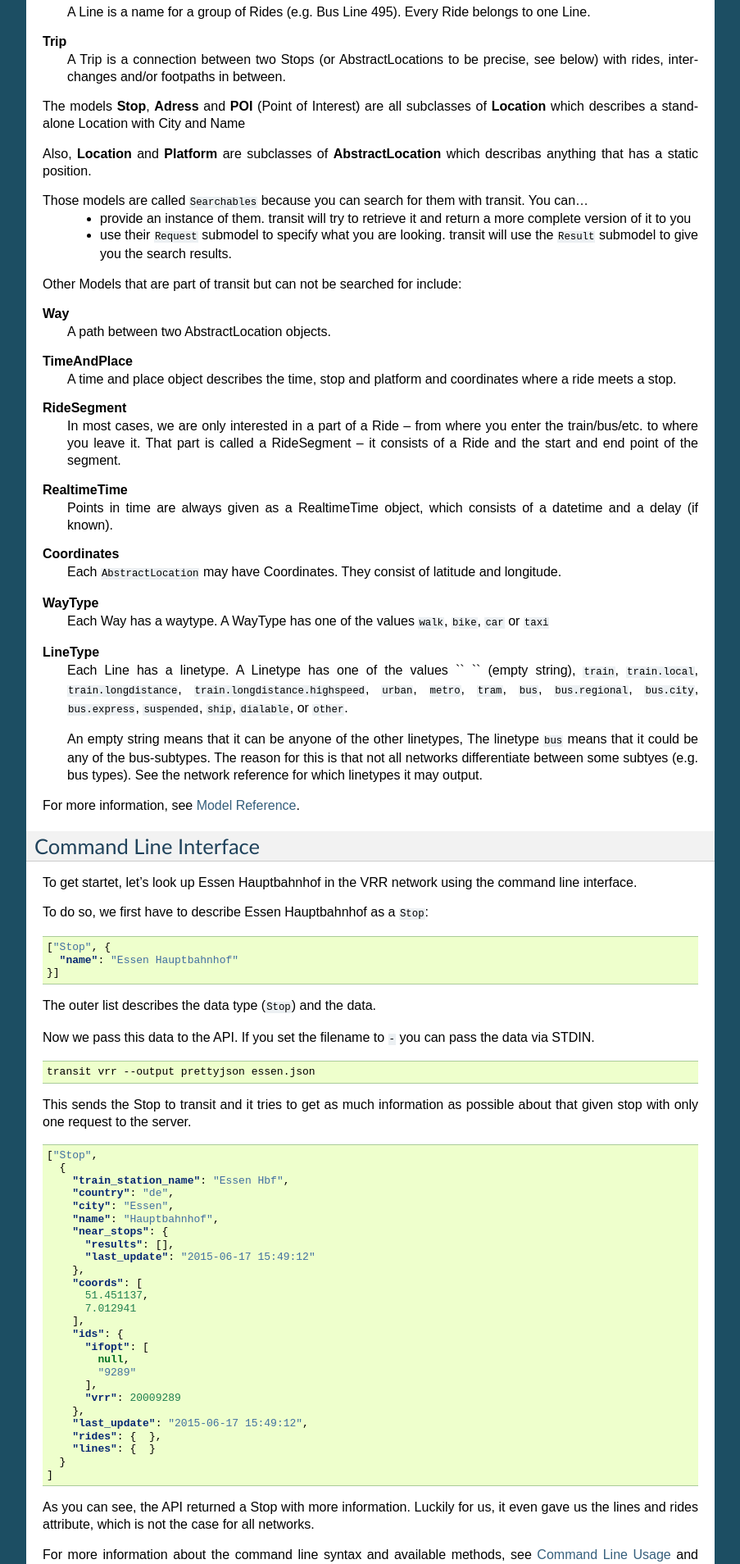
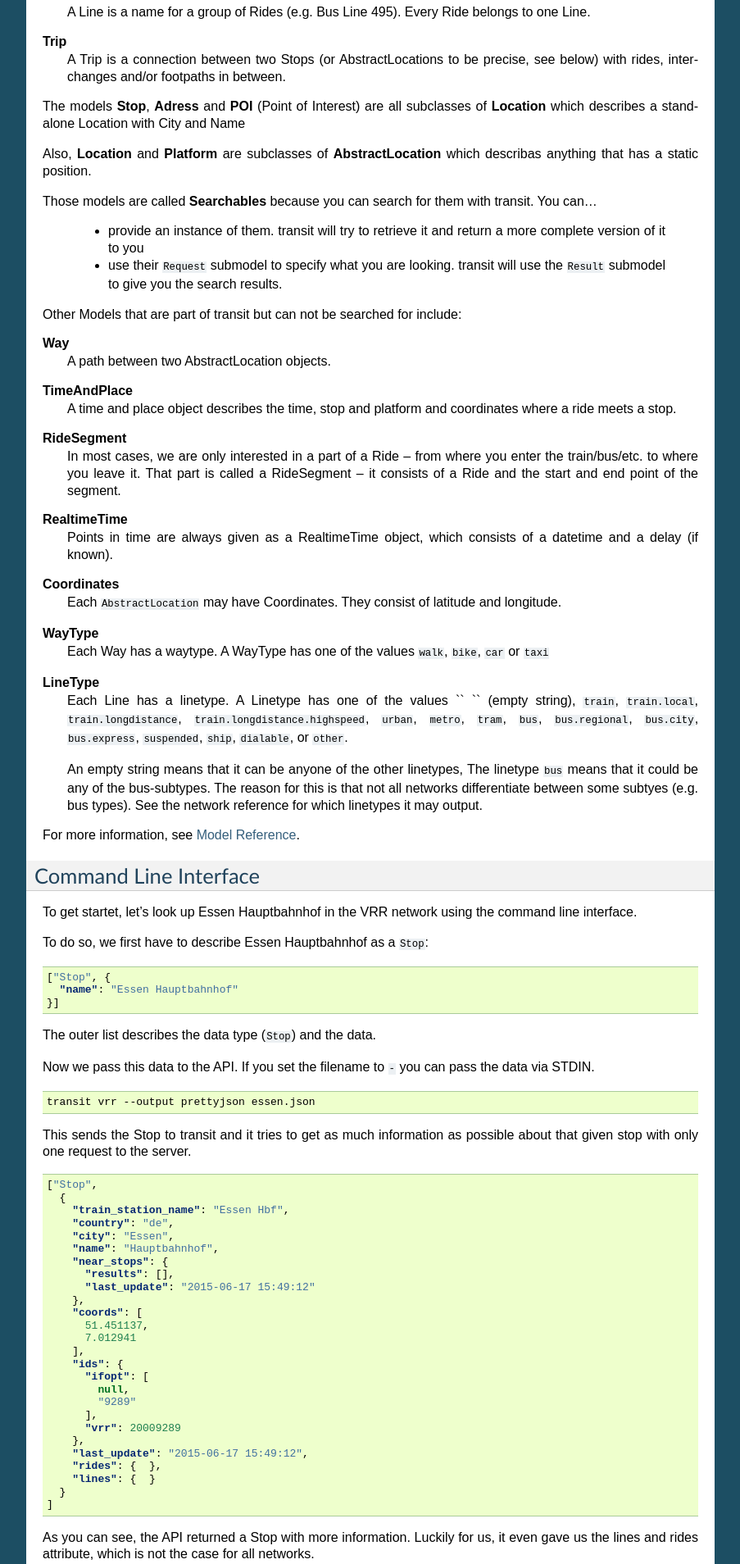
Before and after one commit to codingcatgirl/choo, a Sphinx documentation site: the page built from docs/transit/start.rst, in a window 1280 px wide. Shown: the part 396-2304 px from the top of the page at 82% size, without its empty margins (198-1101 px from the left). Built offline with Sphinx 7.4.7, drawn with Linux system fonts in a browser that asks for light colours.

Commit message:
why is this bold?

```diff
--- a/docs/transit/start.rst
+++ b/docs/transit/start.rst
@@ -25,7 +25,8 @@ The models **Stop**, **Adress** and **POI** (Point of Interest) are all subclass
 
 Also, **Location** and **Platform** are subclasses of **AbstractLocation** which describas anything that has a static position.
 
-Those models are called ``Searchables`` because you can search for them with transit. You can…
+Those models are called **Searchables** because you can search for them with transit. You can…
+
  * provide an instance of them. transit will try to retrieve it and return a more complete version of it to you
  * use their ``Request`` submodel to specify what you are looking. transit will use the ``Result`` submodel to give you the search results.
 
```
